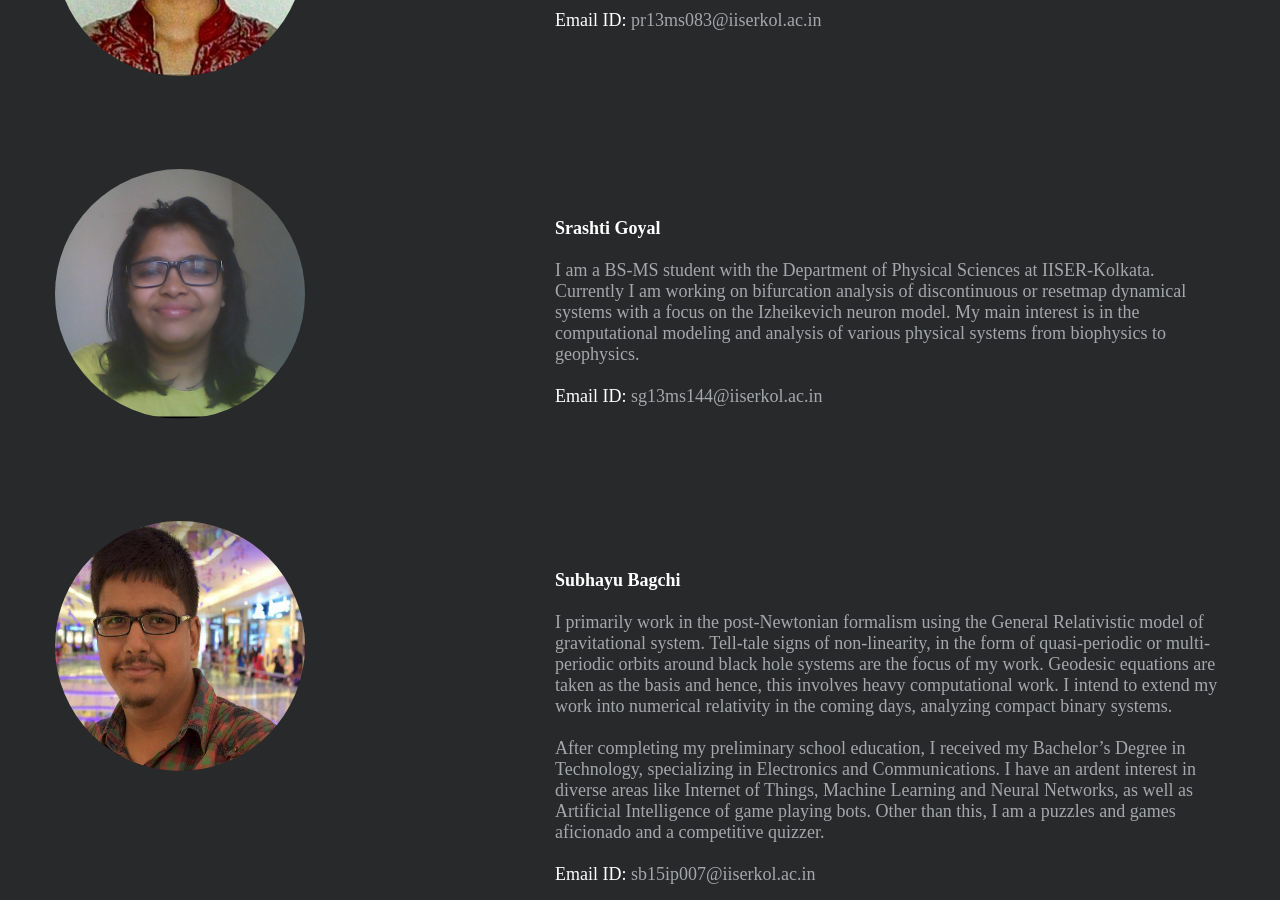
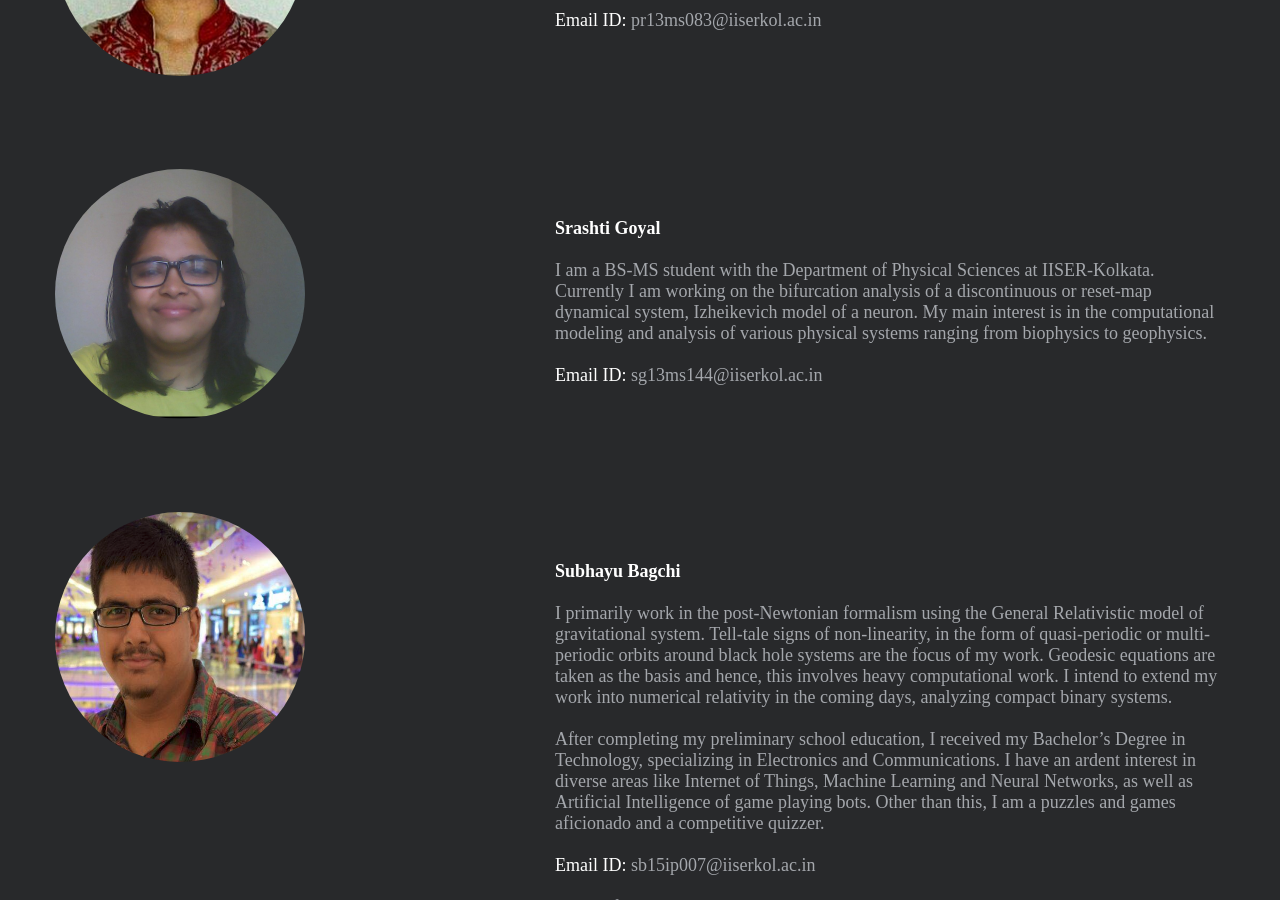
Before and after one commit to SubhoB/nld-iiserk-sb.github.io, a Jekyll site: the page built from masters.md, in a window 1280 px wide and 900 px high, scrolled down 659 px. Built offline with Jekyll 4.4.1, drawn with Linux system fonts in a browser that asks for light colours; nearby versions of some CDN libraries.

Commit message:
Update people.yml

```diff
--- a/_data/people.yml
+++ b/_data/people.yml
@@ -15,7 +15,7 @@
 - name: Srashti Goyal
   category: masters
   img_url: "/images/people_img/srashti.png"
-  description: I am a BS-MS student with the Department of Physical Sciences at IISER-Kolkata. Currently I am working on bifurcation analysis of discontinuous or resetmap dynamical systems with a focus on the Izheikevich neuron model. My main interest is in the computational modeling and analysis of various physical systems from biophysics to geophysics.
+  description: I am a BS-MS student with the Department of Physical Sciences at IISER-Kolkata. Currently I am working on the bifurcation analysis of a discontinuous or reset-map dynamical system, Izheikevich model of a neuron. My main interest is in the computational modeling and analysis of various physical systems ranging from biophysics to geophysics.
   email: sg13ms144@iiserkol.ac.in
   ext_url:
 
```
